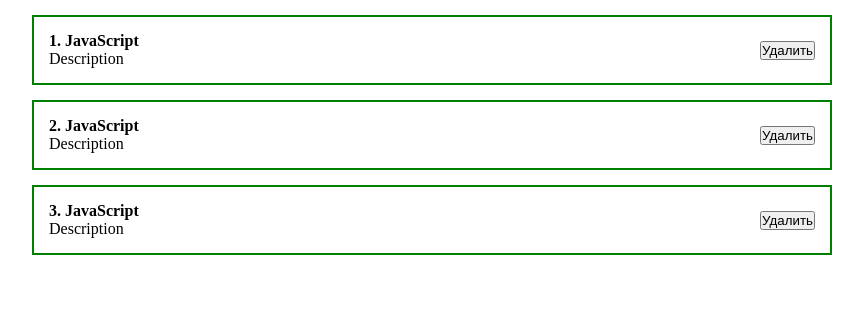
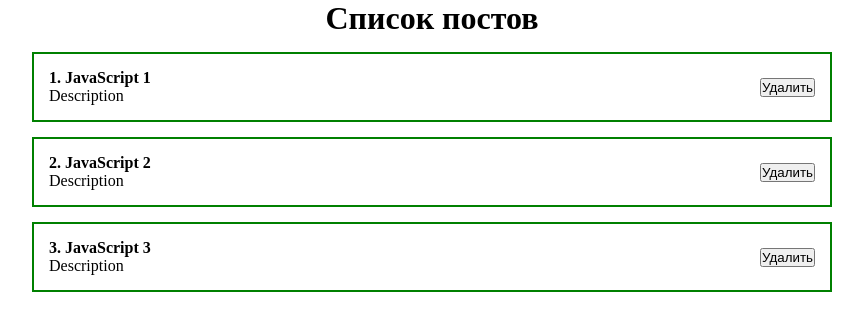
Before and after one commit to CJuraislit/react-fund, a React (Vite) app: page / in a window 1280 px wide. Shown: the top 330 px of the page, without its empty margins (208-1071 px from the left). Built offline with nearby package versions, Linux system fonts and the light colour scheme.

Commit message:
list modified by using props from array

```diff
--- a/src/App.jsx
+++ b/src/App.jsx
@@ -5,12 +5,19 @@
 import PostItem from "./components/PostItem";
 
 function App() {
+  const [posts, setPosts] = useState([
+    { id: 1, title: "JavaScript 1", body: "Description" },
+    { id: 2, title: "JavaScript 2", body: "Description" },
+    { id: 3, title: "JavaScript 3", body: "Description" },
+  ]);
+
   return (
     <>
       <div className="App">
-        <PostItem post={{ id: 1, title: "JavaScript", body: "Description" }} />
-        <PostItem post={{ id: 2, title: "JavaScript", body: "Description" }} />
-        <PostItem post={{ id: 3, title: "JavaScript", body: "Description" }} />
+        <h1 style={{ textAlign: "center" }}>Список постов</h1>
+        {posts.map((post) => (
+          <PostItem post={post} key={post.id} />
+        ))}
       </div>
     </>
   );
```
